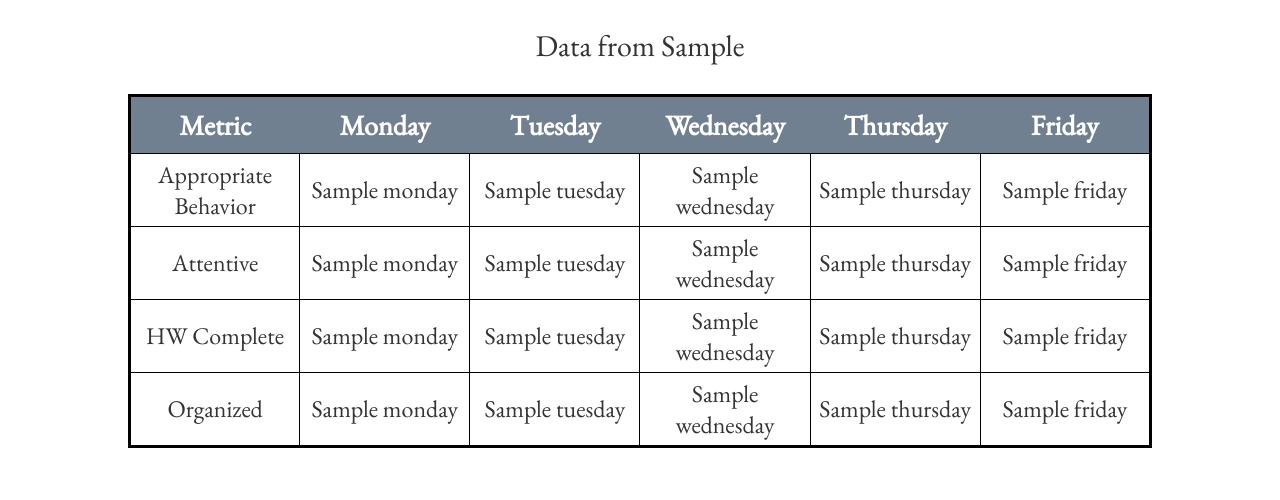
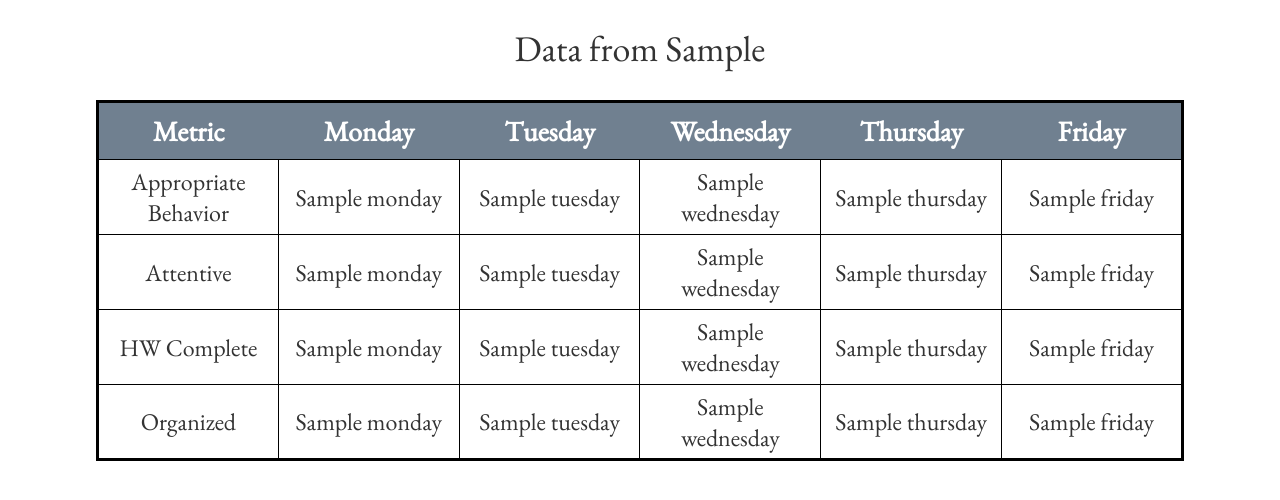
Before and after one commit to JoshuaOStafford/VanaLearning, a Django app: template templates/student_raw_week_data.html in a window 1280 px wide. Shown: the part 55-555 px from the top of the page. Run offline with Django 3.2, Linux system fonts and the light colour scheme; the template is opened without the code that fills it: most values are stand-ins (such as "Sample title", 1, 10 or a date in 2020); some libraries are stand-ins or nearby versions; some web fonts are replaced.

Commit message:
Changing student history to table view

```diff
--- a/templates/student_raw_week_data.html
+++ b/templates/student_raw_week_data.html
@@ -31,7 +31,7 @@ body{
 table {
    border: 3px solid black;
     background-color: white;
-    width: 80%;
+    width: 85%;
 }
 th{
     background-color: slategray;
@@ -46,7 +46,7 @@ tr{
     border: 1px solid black;
 }
 td{
-    height: 60px;
+    height: 75px;
     vertical-align: middle;
     text-align: center;
     padding: 5px;
@@ -65,7 +65,7 @@ td{
 
     {% for week in weeks_data_array %}
 
-        <h2>Data from {{ week.week_str }}</h2>
+        <h1>Data from {{ week.week_str }}</h1>
         <br>
 <table>
 <tr>
@@ -117,7 +117,7 @@ td{
 
 
 </table>
-<br><br>
+<br><br><br>
 
     {% endfor %}
 
```
